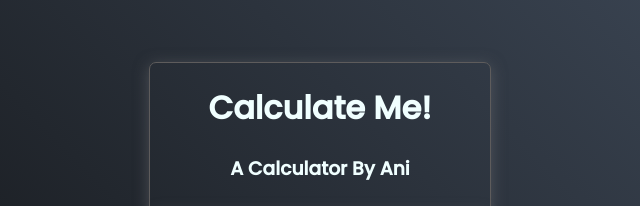
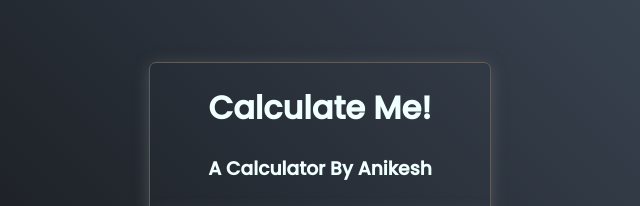
Before and after one commit to Anikeshroy/CalculateMe, a plain HTML site: page index.html in a window 1280 px wide. Shown: the top 206 px of the page, 80-720 px from the left. Drawn offline with Linux system fonts and the light colour scheme.

```diff
--- a/index.html
+++ b/index.html
@@ -11,7 +11,7 @@
 <body>
     <div class="calc">
         <h1 class="text-center">Calculate Me!</h1>
-        <h3 class="text-center">A Calculator By Ani</h3>
+        <h3 class="text-center">A Calculator By Anikesh</h3>
         <div class="container items-center  flex flex-col mx-auto m-w-20">
 
             <div class="row">
```
